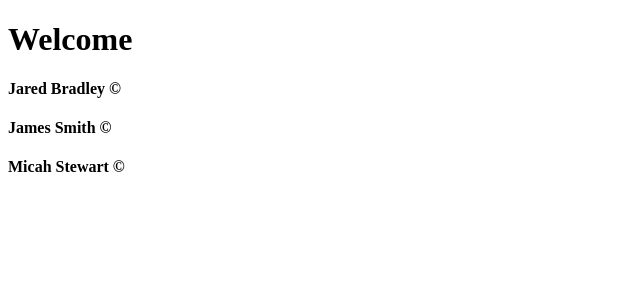
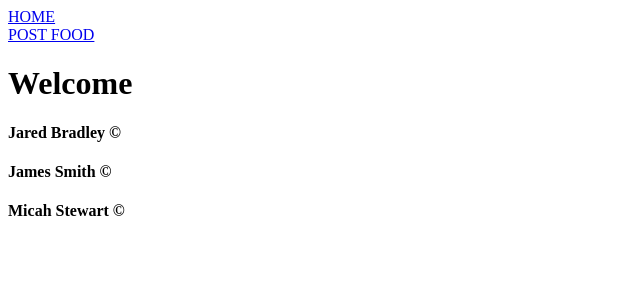
Before and after one commit to jwsmith2340/TastyGram-Frontend, a React (Create React App) app: page / in a window 1280 px wide. Shown: the top 300 px of the page, without its empty margins (0-640 px from the left). Built offline with nearby package versions, Linux system fonts and the light colour scheme.

Commit message:
refactor Header Route to fix render issue

```diff
--- a/src/App.js
+++ b/src/App.js
@@ -19,6 +19,7 @@ function App() {
 
   return (
     <div className="App">
+      <Header />
       <Switch>
         <Route exact path="/">
           <Welcome />
@@ -26,7 +27,6 @@ function App() {
         <Route path="/signup">
           <SignUp />
         </Route>
-        <Header />
         <Route path="/home">
           <Home />
         </Route>
```
